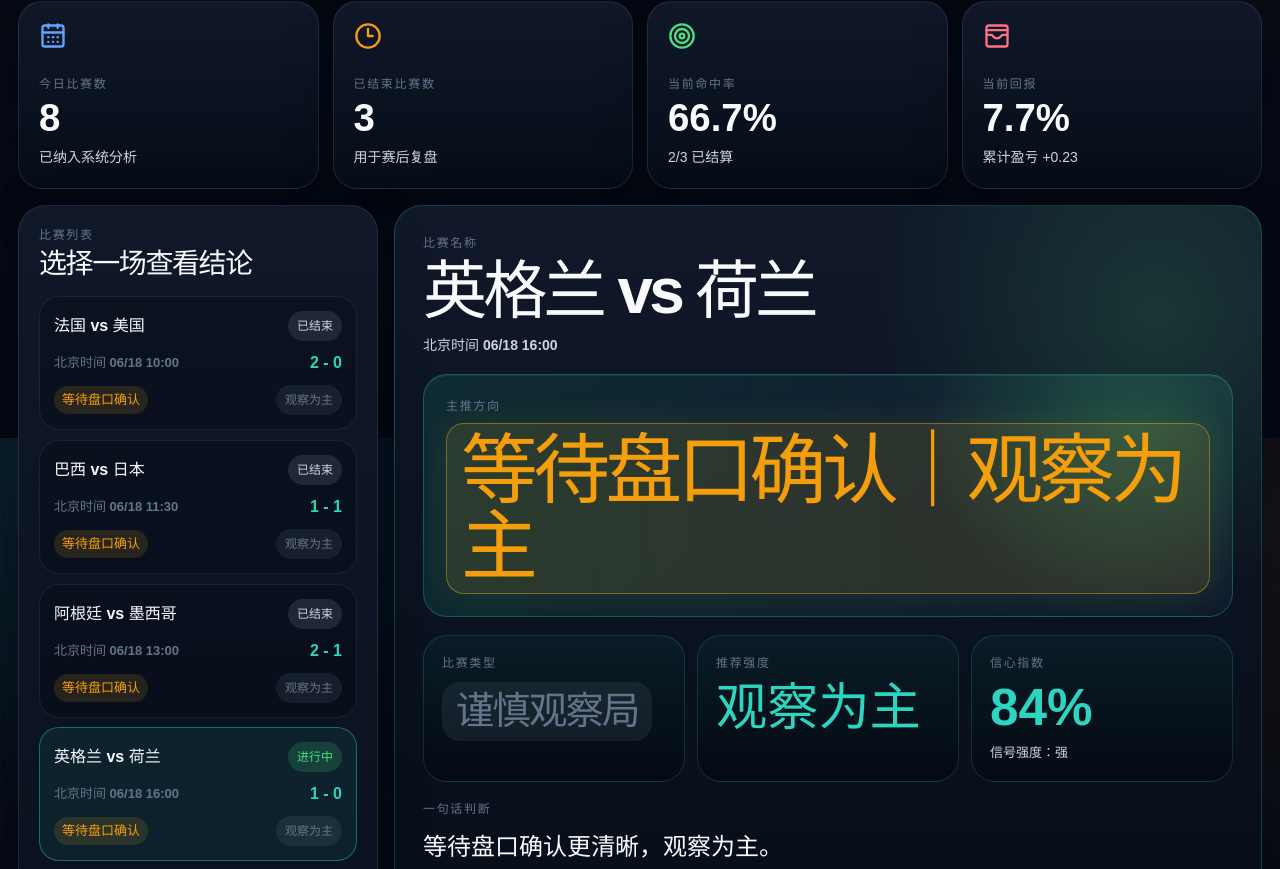
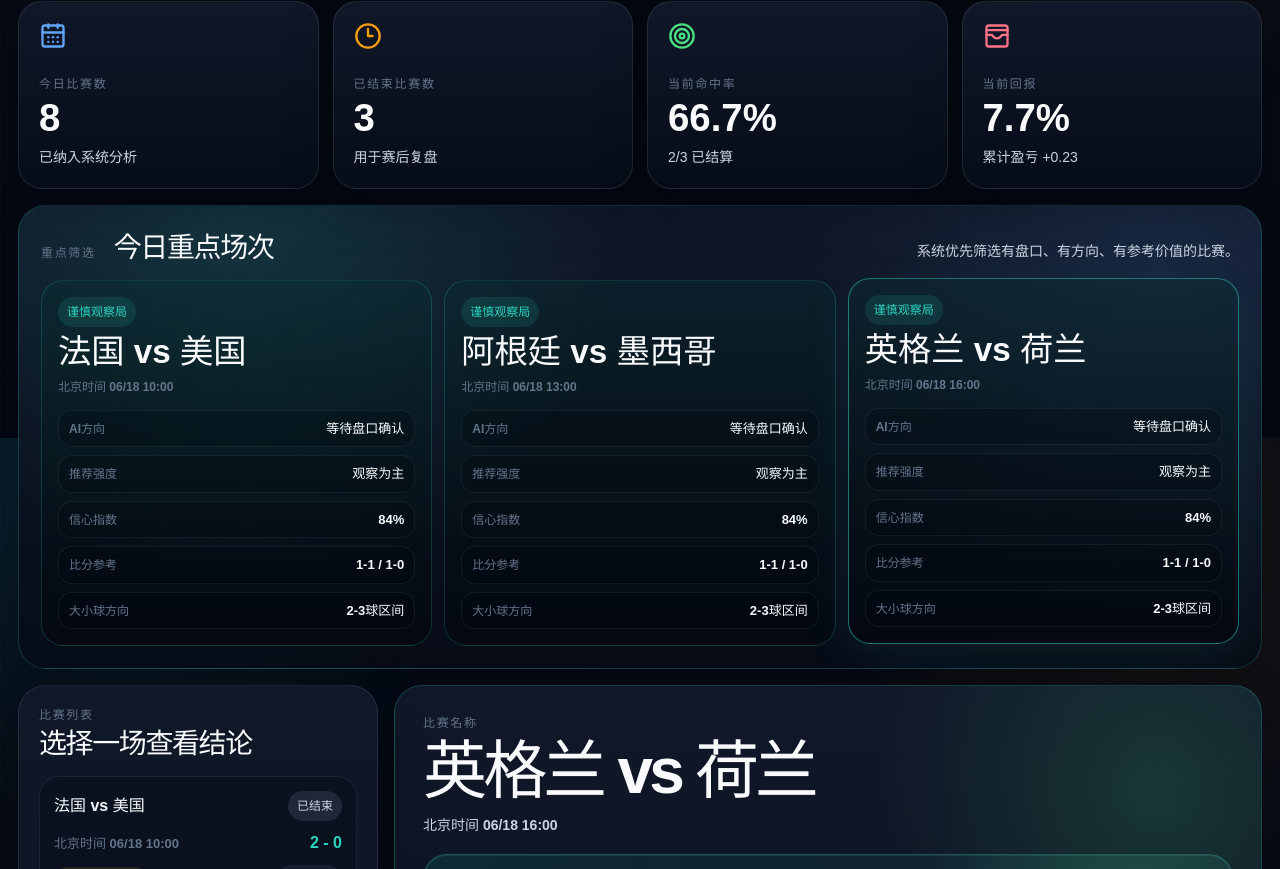
Before and after one commit to chendundun11/worldcup-betting-dashboard, a React (Vite) app: page / in a window 1280 px wide. Shown: the part 362-1231 px from the top of the page. Built offline with nearby package versions, Linux system fonts and the light colour scheme; no server answers.

Commit message:
新增今日重点场次模块

```diff
--- a/src/App.css
+++ b/src/App.css
@@ -190,6 +190,142 @@
   margin: 10px 0 0;
   color: var(--text-soft);
   font-size: 14px;
+}
+
+.featured-matches-panel {
+  margin-top: 16px;
+  padding: 22px;
+  overflow: hidden;
+  border: 1px solid rgba(45, 212, 191, 0.2);
+  border-radius: 28px;
+  background:
+    radial-gradient(circle at 18% 0%, rgba(45, 212, 191, 0.16), transparent 34%),
+    radial-gradient(circle at 92% 12%, rgba(96, 165, 250, 0.12), transparent 30%),
+    linear-gradient(180deg, rgba(17, 25, 42, 0.94), rgba(7, 12, 23, 0.94));
+  box-shadow: var(--shadow-md);
+}
+
+.featured-title {
+  display: flex;
+  flex-wrap: wrap;
+  align-items: end;
+  justify-content: space-between;
+  gap: 10px 18px;
+}
+
+.featured-title h2 {
+  margin-right: auto;
+}
+
+.featured-title p {
+  flex: 1 1 360px;
+  margin: 0;
+  color: var(--text-soft);
+  font-size: 14px;
+  font-weight: 900;
+  line-height: 1.6;
+  text-align: right;
+}
+
+.featured-match-grid {
+  display: grid;
+  grid-template-columns: repeat(3, minmax(0, 1fr));
+  gap: 12px;
+}
+
+.featured-match-card {
+  display: grid;
+  gap: 14px;
+  min-height: 252px;
+  padding: 16px;
+  border: 1px solid rgba(45, 212, 191, 0.2);
+  border-radius: 22px;
+  color: var(--text-soft);
+  background:
+    linear-gradient(180deg, rgba(45, 212, 191, 0.08), rgba(2, 6, 14, 0.32)),
+    rgba(2, 6, 14, 0.34);
+  cursor: pointer;
+  text-align: left;
+  transition:
+    border-color 180ms ease,
+    box-shadow 180ms ease,
+    transform 180ms ease;
+}
+
+.featured-match-card:hover,
+.featured-match-card.active {
+  border-color: rgba(45, 212, 191, 0.52);
+  box-shadow: 0 18px 50px rgba(45, 212, 191, 0.08);
+  transform: translateY(-2px);
+}
+
+.featured-card-head {
+  display: grid;
+  gap: 8px;
+}
+
+.featured-card-head span {
+  width: fit-content;
+  padding: 6px 9px;
+  border-radius: 999px;
+  color: var(--mint);
+  background: rgba(45, 212, 191, 0.12);
+  font-size: 12px;
+  font-weight: 1000;
+}
+
+.featured-card-head strong {
+  color: var(--text-strong);
+  font-family: var(--display);
+  font-size: clamp(24px, 2.6vw, 34px);
+  line-height: 1.05;
+}
+
+.featured-card-head small {
+  color: var(--text-muted);
+  font-size: 12px;
+  font-weight: 900;
+}
+
+.featured-card-main {
+  display: grid;
+  gap: 8px;
+}
+
+.featured-card-main p {
+  display: flex;
+  align-items: center;
+  justify-content: space-between;
+  gap: 12px;
+  margin: 0;
+  padding: 8px 10px;
+  border: 1px solid rgba(148, 163, 184, 0.1);
+  border-radius: 14px;
+  background: rgba(2, 6, 14, 0.24);
+}
+
+.featured-card-main span {
+  color: var(--text-muted);
+  font-size: 12px;
+  font-weight: 900;
+  white-space: nowrap;
+}
+
+.featured-card-main strong {
+  color: var(--text-strong);
+  font-size: 13px;
+  font-weight: 1000;
+  text-align: right;
+}
+
+.featured-empty {
+  margin: 0;
+  padding: 18px;
+  border: 1px solid rgba(148, 163, 184, 0.12);
+  border-radius: 18px;
+  color: var(--text-soft);
+  background: rgba(2, 6, 14, 0.28);
+  font-weight: 900;
 }
 
 .main-layout {
@@ -1163,8 +1299,16 @@
   }
 }
 
+@media (max-width: 980px) {
+  .featured-title p {
+    flex-basis: 100%;
+    text-align: left;
+  }
+}
+
 @media (max-width: 860px) {
   .overview-grid,
+  .featured-match-grid,
   .quick-meta-grid,
   .ai-flow-steps,
   .ai-insight-grid,
@@ -1184,6 +1328,7 @@
   }
 
   .hero-card,
+  .featured-matches-panel,
   .quick-conclusion-card,
   .core-card,
   .ai-flow-panel,
@@ -1198,6 +1343,7 @@
   }
 
   .hero-card,
+  .featured-matches-panel,
   .quick-conclusion-card,
   .core-card,
   .ai-flow-panel,
--- a/src/App.jsx
+++ b/src/App.jsx
@@ -1198,6 +1198,56 @@ function getAiConfidence(match) {
   )
 }
 
+function getFeaturedMatchScore(match, index) {
+  const strength = getRecommendationStrength(match)
+  const matchType = getMatchType(match)
+  const strengthWeight = {
+    稳健参考: 34,
+    中等参考: 28,
+    谨慎参考: 16,
+    观察为主: 0,
+  }[strength] ?? 0
+  const typeWeight = {
+    strongFavorite: 22,
+    balanced: 14,
+    upsetWatch: 12,
+    caution: 0,
+  }[matchType.id] ?? 0
+
+  return (
+    (hasLocalOdds(match) ? 120 : 0) +
+    (strength !== '观察为主' ? 36 : 0) +
+    getAiConfidence(match) * 1.2 +
+    strengthWeight +
+    typeWeight -
+    index * 0.25
+  )
+}
+
+function getFeaturedMatches(matches) {
+  if (!matches.length) return []
+
+  const rankedMatches = matches
+    .map((match, index) => ({
+      match,
+      score: getFeaturedMatchScore(match, index),
+    }))
+    .sort((current, next) => next.score - current.score)
+    .map((item) => item.match)
+
+  const featuredMatches = rankedMatches.slice(0, 3)
+  const firstLocalOddsMatch = matches.find(hasLocalOdds)
+
+  if (
+    firstLocalOddsMatch &&
+    !featuredMatches.some((match) => match.id === firstLocalOddsMatch.id)
+  ) {
+    return [firstLocalOddsMatch, ...featuredMatches.slice(0, 2)]
+  }
+
+  return featuredMatches
+}
+
 function getSignalStrength(confidence) {
   if (confidence >= 80) return '强'
   if (confidence >= 70) return '中'
@@ -1556,6 +1606,7 @@ function App() {
   const homeSquadInsight = getSquadInsight(selectedMatch, 'home')
   const awaySquadInsight = getSquadInsight(selectedMatch, 'away')
   const selectedMatchType = getMatchType(selectedMatch)
+  const featuredMatches = getFeaturedMatches(dashboard.matches)
 
   function handleReanalyze() {
     if (isAnalyzing) return
@@ -1624,6 +1675,69 @@ function App() {
           <strong>{formatPercent(dashboard.metrics.roi)}</strong>
           <p>累计盈亏 {formatUnits(dashboard.metrics.totalProfit)}</p>
         </article>
+      </section>
+
+      <section className="featured-matches-panel" aria-label="今日重点场次">
+        <div className="section-title featured-title">
+          <span>重点筛选</span>
+          <h2>今日重点场次</h2>
+          <p>系统优先筛选有盘口、有方向、有参考价值的比赛。</p>
+        </div>
+
+        {featuredMatches.length ? (
+          <div className="featured-match-grid">
+            {featuredMatches.map((match) => {
+              const matchType = getMatchType(match)
+              const scoreReference = getScoreReferencePair(match)
+
+              return (
+                <button
+                  className={
+                    selectedMatch.id === match.id
+                      ? 'featured-match-card active'
+                      : 'featured-match-card'
+                  }
+                  key={match.id}
+                  onClick={() => setSelectedMatchId(match.id)}
+                  type="button"
+                >
+                  <div className="featured-card-head">
+                    <span>{matchType.label}</span>
+                    <strong>
+                      {match.homeTeam.name} vs {match.awayTeam.name}
+                    </strong>
+                    <small>{formatKickoff(match.kickoff)}</small>
+                  </div>
+
+                  <div className="featured-card-main">
+                    <p>
+                      <span>AI方向</span>
+                      <strong>{getPrimaryDirectionDisplay(match)}</strong>
+                    </p>
+                    <p>
+                      <span>推荐强度</span>
+                      <strong>{getRecommendationStrength(match)}</strong>
+                    </p>
+                    <p>
+                      <span>信心指数</span>
+                      <strong>{getAiConfidence(match)}%</strong>
+                    </p>
+                    <p>
+                      <span>比分参考</span>
+                      <strong>{scoreReference.main} / {scoreReference.backup}</strong>
+                    </p>
+                    <p>
+                      <span>大小球方向</span>
+                      <strong>{getTotalGoalsDirection(match)}</strong>
+                    </p>
+                  </div>
+                </button>
+              )
+            })}
+          </div>
+        ) : (
+          <p className="featured-empty">暂无重点场次，等待赛程与盘口更新。</p>
+        )}
       </section>
 
       <section className="main-layout">
```
